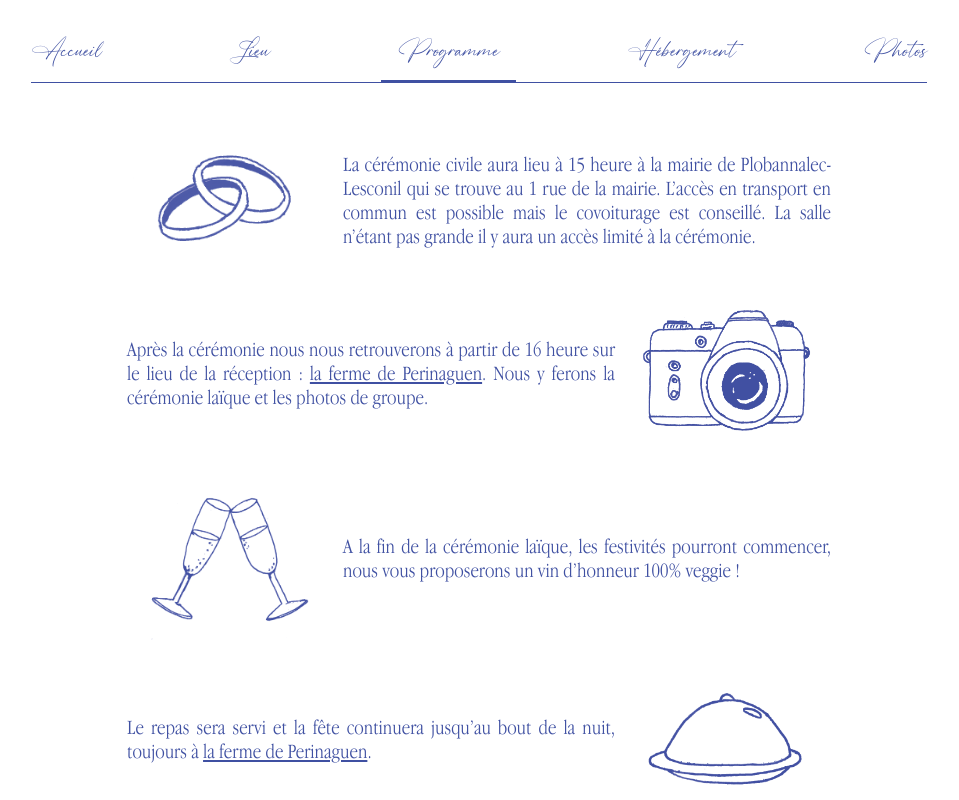
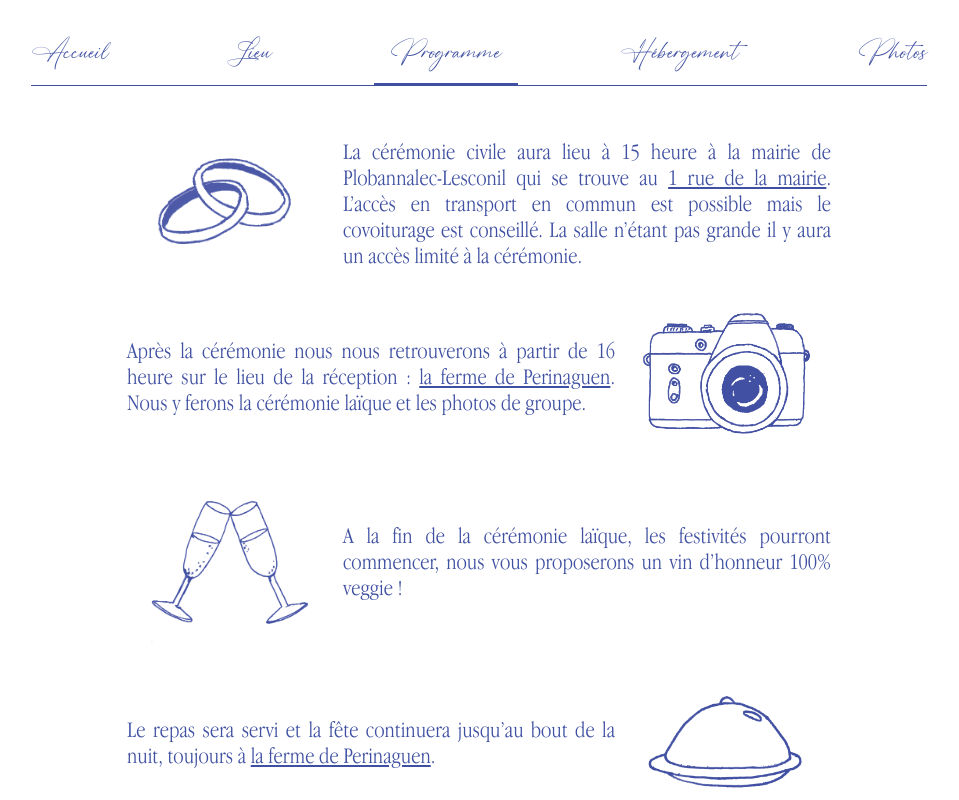
Before and after one commit to elisaetjulie/elisaetjulie.github.io, a React (Create React App) app: page /program in a window 1280 px wide. Shown: the top 800 px of the page, without its empty margins (161-1120 px from the left). Built offline with nearby package versions, Linux system fonts and the light colour scheme.

Commit message:
:art: Small fixes

```diff
--- a/src/components/BaseLayout/BaseLayout.styles.ts
+++ b/src/components/BaseLayout/BaseLayout.styles.ts
@@ -41,12 +41,12 @@ export const StyledContainer = styled("div")<{
   }
   ${theme.breakpoints.down("lg")} {
     width: ${theme.breakpoints.md};
-    font-size: 21px;
+    font-size: 23px;
     padding: 0 ${theme.spacings[32]} ${theme.spacings[16]};
   }
   ${theme.breakpoints.down("md")} {
     width: ${theme.breakpoints.sm};
-    font-size: 15px;
+    font-size: 20px;
     padding: ${theme.spacings[32]} ${theme.spacings[16]};
   }
   ${theme.breakpoints.down("sm")} {
--- a/src/pages/Programm/Programm.styles.ts
+++ b/src/pages/Programm/Programm.styles.ts
@@ -48,6 +48,9 @@ export const StyledParagraph = styled("p")`
 
 export const StyledLink = styled(Link)`
   color: inherit;
+  &:hover  {
+    opacity: 0.7;
+  }
 `;
 
 export const StyledSeparator = styled("span")`
--- a/src/pages/Programm/Programm.tsx
+++ b/src/pages/Programm/Programm.tsx
@@ -26,9 +26,16 @@ const Programm = ({ className }: ProgrammProps) => {
         <StyledImage src="/icons/rings.png" />
         <StyledParagraph>
           La cérémonie civile aura lieu à 15 heure à la mairie de
-          Plobannalec-Lesconil qui se trouve au 1 rue de la mairie. L’accès en
-          transport en commun est possible mais le covoiturage est conseillé. La
-          salle n’étant pas grande il y aura un accès limité à la cérémonie.
+          Plobannalec-Lesconil qui se trouve au{" "}
+          <StyledLink
+            to="https://goo.gl/maps/3pqTB8UEsL55PR7D8"
+            target="_blank"
+          >
+            1 rue de la mairie
+          </StyledLink>
+          . L’accès en transport en commun est possible mais le covoiturage est
+          conseillé. La salle n’étant pas grande il y aura un accès limité à la
+          cérémonie.
         </StyledParagraph>
       </StyledSection>
       <StyledSection>
```
